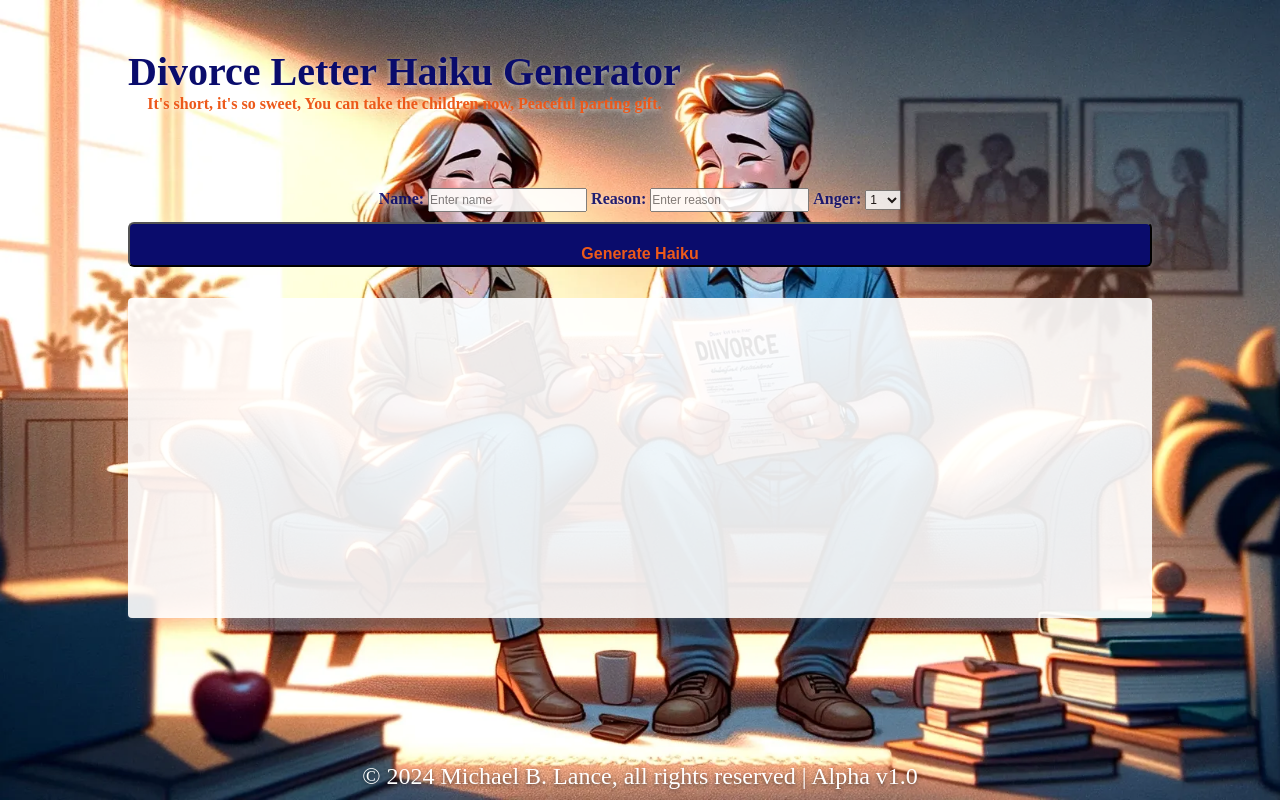
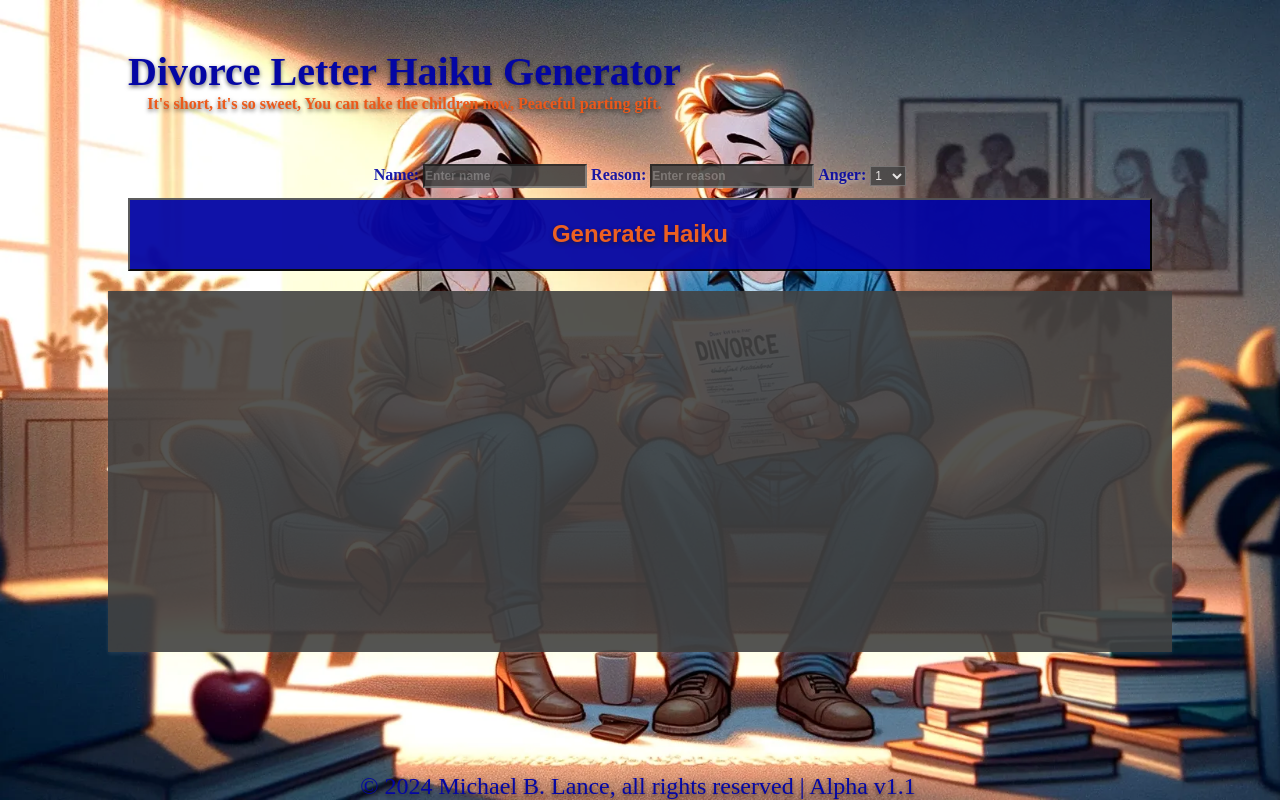
Before and after one commit to MikeL270/Divorce-Haiku_generator, a Flask app: page / in a window 1280 px wide. Run offline with Flask 3, Linux system fonts and the light colour scheme; some libraries are stand-ins or nearby versions; some web fonts are replaced.

Commit message:
ground word for 1.1, front end fixes and improvements

```diff
--- a/front_end/app.py
+++ b/front_end/app.py
@@ -1,20 +1,34 @@
 # Flask webserver for Haiku Divorce Letter Generator
 # Regretabbly made by Michael Lance
 # Date of crime: 4/25/2024
-# Finished: NEVER
+# Last messed with: 4/28/2024
 #-----------------------------------------------------------------------------------------------------------#
 from flask import Flask, render_template, url_for, jsonify, request
+import os
 import divorcehaikugen
-
-generator = divorcehaikugen.DivorceLetterGenerator()
-
+from dotenv import load_dotenv
+#-----------------------------------------------------------------------------------------------------------#
+# Basic Config
 app = Flask(__name__)
 
-@app.route('/')
+load_dotenv() # Load environmnet variables
+
+# Check if the user has set a custom API key in the settings
+# THIS SHOULD ONLY BE USED WHEN SELF HOSTING
+if "CUSTOM_API_KEY" in os.environ:
+    api_key = os.getenv("CUSTOM_API_KEY")
+else:
+    api_key = os.getenv("DEFAULT_API_KEY")
+
+generator = divorcehaikugen.DivorceLetterGenerator(api_key)
+
+@app.route("/")
 def index():
     return render_template("index.html")
 
-@app.route('/get_haiku', methods=['POST'])
+#-----------------------------------------------------------------------------------------------------------#
+# Functions using routes to communicate with the client
+@app.route("/get_haiku", methods=["POST"])
 def get_haiku():
     try:
         data = request.get_json()
@@ -25,6 +39,10 @@ def get_haiku():
     except Exception as e:
         return jsonify(error=str(e)), 500
 
+@app.route("/set_api_key", methods=["POST"])
+def set_api_key(api_key):
+    # Save the new key to the environment variables
+    os.environ["CUSTOM_API_KEY"] = api_key
 
 if __name__ == "__main__":
     app.run()
--- a/front_end/static/css/main.css
+++ b/front_end/static/css/main.css
@@ -24,10 +24,10 @@ body {
     height: fit-content;
     border-radius: 4px;
     justify-self: flex-start;
-    text-shadow: 0 2px 4px rgba(255, 255, 255, 0.6);
+    text-shadow: 0 2px 4px rgba(14, 14, 14, 0.6);
 }
     .page-title h1 {
-        color: rgb(10, 12, 108);
+        color: rgb(4, 6, 164);
         font-size: 5vh;
         font-weight: bold;
         text-align: center;
@@ -52,45 +52,52 @@ main {
     .input_container input {
         height: 2.5vh;
         font-size: 1.5vh;
+        background-color: rgb(66, 66, 66);
+        color: white;
+        font-weight: bold;
+        box-shadow: 0 2px 4px rgba(255, 255, 255, 0.1);
     }
     .input_container select {
         height: 2.5vh;
         opacity: 0.9;
         font-size: 1.5vh;
+        background-color: rgb(66, 66, 66);
+        color: white;
+        box-shadow: 0 2px 4px rgba(255, 255, 255, 0.1);
     }
     .input_container label {
         font-size: 2vh;
         width: auto;
 
         font-weight: bold;
-        color: rgb(10, 12, 108);
+        color: rgb(4, 6, 164);
         text-shadow: 0 2px 4px rgba(255, 255, 255, 0.6);
     }
-    button {
+    #generate_button {
         color: rgb(236, 89, 26);
-        background-color: rgb(10, 12, 108);
+        opacity: .95;
+        background-color: rgb(4, 6, 164);
         margin: 1%;
-        height: 5vh;
         width: 100%;
-        border-radius: 6px;
         box-shadow: 0 2px 4px rgba(255, 255, 255, 0.1);
-        font-size: 2vh;
+        font-size: 3vh;
         font-weight: bold;
         text-align: center;
         padding: 2%;
+        text-shadow: 0 2px 4px rgba(14, 14, 14, 0.6);
     }
         button:hover {
             color: rgb(10, 12, 108);
             background-color: rgb(236, 89, 26);
      }
     .response-box {
-        margin: 2%;
-        background-color: white;
+        margin: 1%;
+        padding: 2%;
+        background-color: rgb(66, 66, 66);
         width: 100%;
         min-width: 329;
         opacity: 0.9;
         height: 40vh;
-        border-radius: 4px;
         box-shadow: 0 2px 4px rgba(255, 255, 255, 0.1);
         display: flex;
         justify-content: center;
@@ -100,6 +107,8 @@ main {
             font-size: 3.5vh;
             text-align: center;
             line-height: 10vh;
+            font-weight: bold;
+            color: white;
 
         }
     @media(max-width: 1010px){
@@ -121,11 +130,18 @@ footer {
     right: 0;
     bottom: 0;
     overflow: hidden;
-    height: 6vh;
+    height: auto;
     text-align: center;
-    color: white;
+    color: rgb(4, 6, 164);;
     font-size: 24px;
     font-family: 'Liberation Serif', sans-serif;
     z-index: 2;
     text-shadow: 0 2px 4px rgba(14, 14, 14, 0.6);
+    display: flex;
+    justify-content: center;
+    align-items: center;
+    width: 100%;
 }
+    .social_links {
+        margin-left: 4px;
+    }
--- a/front_end/static/javascript/buttons.js
+++ b/front_end/static/javascript/buttons.js
@@ -4,8 +4,8 @@
 // Last ruined: 4/28.2024
 // If they make it illegal for me to program, I understand
 //-------------------------------------------------------------------------------------------------------------------//
+
 function changeBackground() {
     var anger = document.getElementById('anger_input').value;
     document.body.style.backgroundImage =  `url('static/images/anger${anger}.webp')`
-
 }
--- a/front_end/templates/index.html
+++ b/front_end/templates/index.html
@@ -6,7 +6,7 @@
         <meta name="viewport" content="width=device-width, initial-scale=1.0">
         <meta http-equiv="X-UA-Compatible" content="ie=edge">
         <link rel="stylesheet" type="text/css" href="{{ url_for('static', filename='css/main.css' ) }}"/>
-
+        <script src="https://code.iconify.design/iconify-icon/1.0.8/iconify-icon.min.js"></script>
     </head>
     <body>
         <header>
@@ -45,9 +45,15 @@
                 <pre id="haiku_box"></pre>
             </div>
         </main>
-        <footer>&copy;
-            <script>document.write(new Date().getFullYear())</script>
-            Michael B. Lance, all rights reserved | Alpha v1.0</p>
+        <footer>
+            <div>
+                <p>&copy; <script>document.write(new Date().getFullYear())</script> Michael B. Lance, all rights reserved | Alpha v1.1</p>
+            </div>
+            <div class="social_links">
+                <a href="https://github.com/MikeL270/Divorce-Haiku_generator" target="_blank">
+                    <iconify-icon icon="mdi:github" width="1.2em" height="1.2em"  style="color: #0406a4"></iconify-icon>
+                </a>
+            </div>
         </footer>
         <script src="https://cdn.jsdelivr.net/npm/axios/dist/axios.min.js"></script>
         <script src="static/javascript/buttons.js"></script>
```
Also changed, not shown: divorcehaikugen/divorcehaiku.py (+6 -4 lines).
